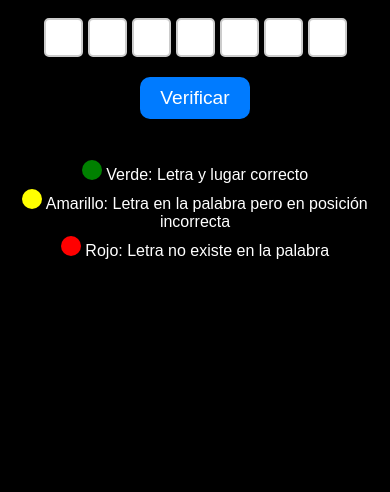
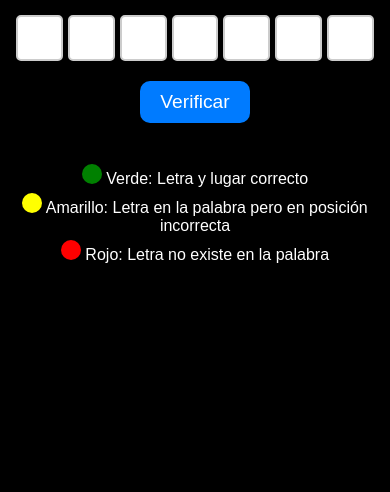
Before and after one commit to TonyBRoman/ppject, a plain HTML site: page key-word/word_inp.html in a window 390 px wide. Shown: the part 352-844 px from the top of the page. Drawn offline with Linux system fonts and the light colour scheme.

Commit message:
phone size

```diff
--- a/key-word/styles.css
+++ b/key-word/styles.css
@@ -26,12 +26,12 @@ h1 {
 }
 
 input[type="text"] {
-    width: 10vw; /* Utilizar unidades relativas a la anchura de la ventana */
-    max-width: 50px; /* Establecer un ancho máximo para evitar que sean demasiado grandes en pantallas grandes */
-    height: 10vw; /* Utilizar unidades relativas a la altura de la ventana */
-    max-height: 50px; /* Establecer una altura máxima para evitar que sean demasiado grandes en pantallas grandes */
+    width: 12vw; /* Utilizar unidades relativas a la anchura de la ventana */
+    max-width: 60px; /* Establecer un ancho máximo para evitar que sean demasiado grandes en pantallas grandes */
+    height: 12vw; /* Utilizar unidades relativas a la altura de la ventana */
+    max-height: 60px; /* Establecer una altura máxima para evitar que sean demasiado grandes en pantallas grandes */
     text-align: center;
-    font-size: .5em; /* Aumentar el tamaño de la fuente */
+    font-size: 1.5em; /* Ajustar el tamaño de la fuente */
     border: 2px solid #ccc;
     border-radius: 5px;
     box-sizing: border-box; /* Incluye padding y border en el tamaño total */
```
